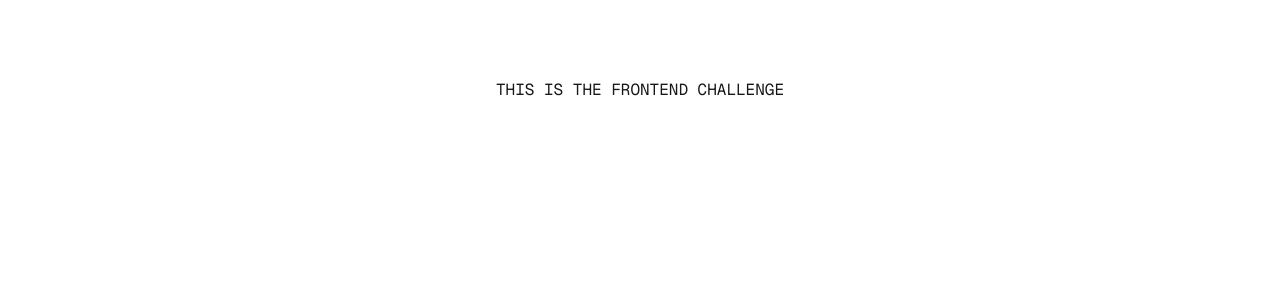
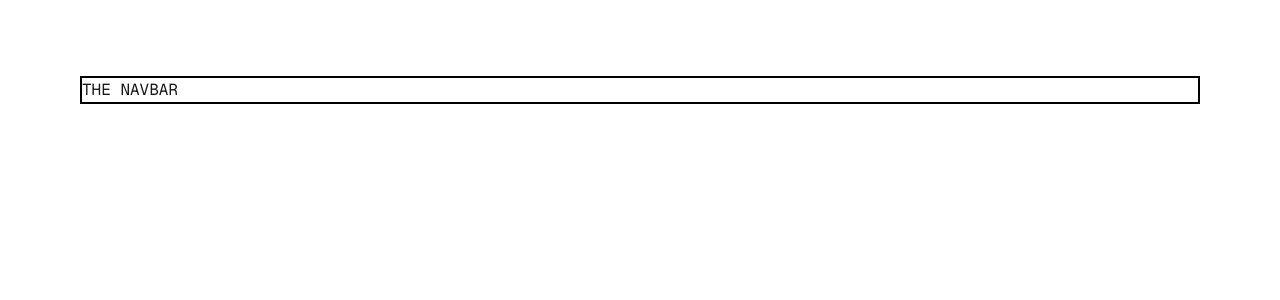
Before and after one commit to sheriffdeen-ajibola/frontend-challenge, a Next.js app: page / in a window 1280 px wide. Shown: the top 300 px of the page. Built offline with nearby package versions, Linux system fonts and the light colour scheme.

Commit message:
Navbar created

```diff
--- /dev/null
+++ b/src/components/navbar.tsx
@@ -0,0 +1,7 @@
+import React from "react";
+
+const Navbar = () => {
+  return <div className="P-4 border-2 border-black w-full">THE NAVBAR</div>;
+};
+
+export default Navbar;
--- a/src/pages/index.tsx
+++ b/src/pages/index.tsx
@@ -1,5 +1,6 @@
 import Image from "next/image";
 import { Geist, Geist_Mono } from "next/font/google";
+import Navbar from "@/components/navbar";
 
 const geistSans = Geist({
   variable: "--font-geist-sans",
@@ -15,7 +16,7 @@ export default function Home() {
   return (
     <div
       className={`${geistSans.className} ${geistMono.className} font-sans grid grid-rows-[20px_1fr_20px] items-center justify-items-center min-h-screen p-8 pb-20 gap-16 sm:p-20`}>
-      THIS IS THE FRONTEND CHALLENGE
+      <Navbar />
     </div>
   );
 }
```
